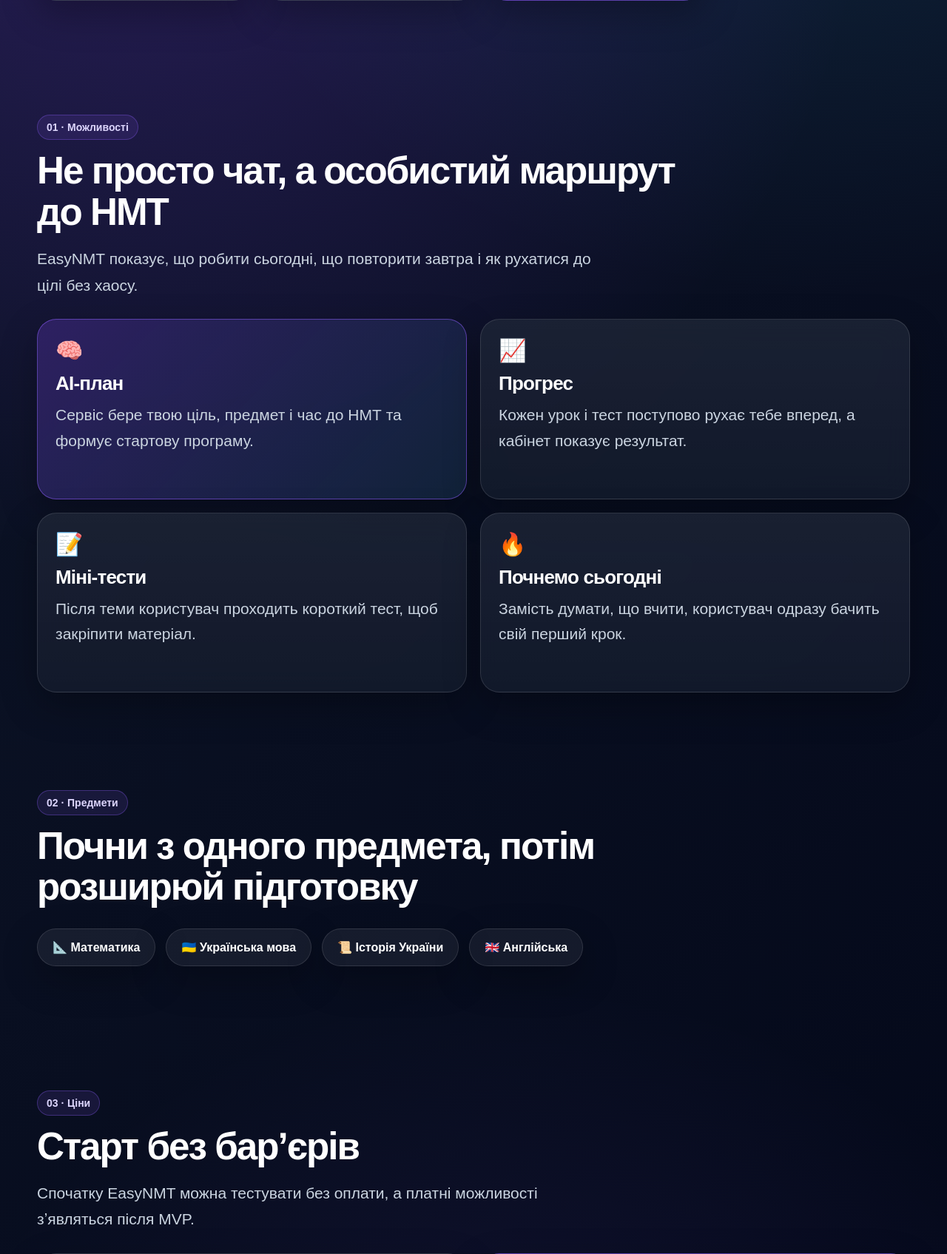
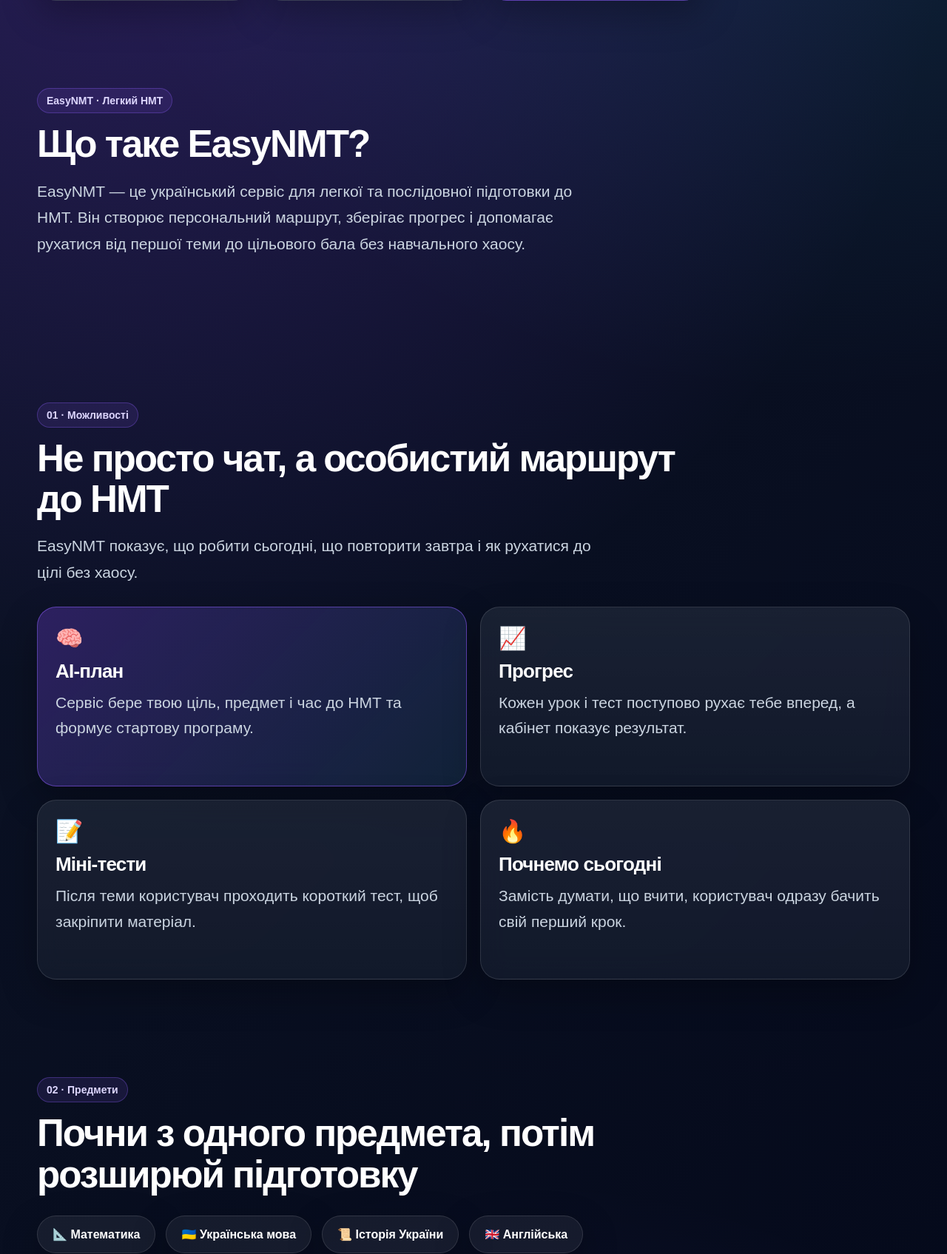
Before and after one commit to MaxTsimbal/EasyNMT, a Flask app: page / in a window 1280 px wide. Shown: the part 830-2525 px from the top of the page at 74% size. Run offline with Flask 3, Linux system fonts and the light colour scheme.

Commit message:
Add SEO for EasyNMT v0.9.4

```diff
--- a/app.py
+++ b/app.py
@@ -4,7 +4,7 @@
 from datetime import date as dt_date, datetime, timedelta
 from functools import wraps
 
-from flask import Flask, flash, redirect, render_template, request, session, url_for
+from flask import Flask, Response, flash, redirect, render_template, request, session, url_for
 from dotenv import load_dotenv
 from werkzeug.security import check_password_hash, generate_password_hash
 
@@ -1763,6 +1763,28 @@
     return render_template("beta_check.html", **get_user_data(), checks=checks)
 
 
+@app.route("/robots.txt")
+def robots_txt():
+    base_url = request.url_root.rstrip("/")
+    content = f"User-agent: *\nAllow: /\n\nSitemap: {base_url}/sitemap.xml\n"
+    return Response(content, mimetype="text/plain")
+
+
+@app.route("/sitemap.xml")
+def sitemap_xml():
+    base_url = request.url_root.rstrip("/")
+    content = f"""<?xml version="1.0" encoding="UTF-8"?>
+<urlset xmlns="http://www.sitemaps.org/schemas/sitemap/0.9">
+  <url>
+    <loc>{base_url}/</loc>
+    <changefreq>weekly</changefreq>
+    <priority>1.0</priority>
+  </url>
+</urlset>
+"""
+    return Response(content, mimetype="application/xml")
+
+
 @app.route("/health")
 def health_check():
     """Simple endpoint used by the hosting platform to verify the app is alive."""
--- a/config.py
+++ b/config.py
@@ -12,3 +12,4 @@
     OPENAI_MODEL = os.environ.get("OPENAI_MODEL", "gpt-4o-mini")
     OPENAI_DAILY_LIMIT = int(os.environ.get("OPENAI_DAILY_LIMIT", "40"))
     OPENAI_MAX_QUESTION_CHARS = int(os.environ.get("OPENAI_MAX_QUESTION_CHARS", "1500"))
+    GOOGLE_SITE_VERIFICATION = os.environ.get("GOOGLE_SITE_VERIFICATION", "").strip()
--- a/templates/base.html
+++ b/templates/base.html
@@ -5,14 +5,33 @@
     <meta charset="UTF-8">
     <meta name="viewport" content="width=device-width, initial-scale=1.0">
 
-    <title>{% block title %}EasyNMT{% endblock %}</title>
+    <title>{% block title %}EasyNMT — легка підготовка до НМТ з AI{% endblock %}</title>
 
     <meta name="theme-color" content="#6D28D9">
-    <meta name="description" content="EasyNMT v0.9.3 Public Ready — AI-платформа для персональної підготовки до НМТ зі збереженням акаунтів і прогресу.">
+    <meta name="description" content="{% block description %}EasyNMT — українська AI-платформа для персональної підготовки до НМТ з уроками, тестами та збереженням прогресу.{% endblock %}">
+    <meta name="robots" content="{% block robots %}noindex, nofollow{% endblock %}">
+
+    <link rel="canonical" href="{% block canonical %}{{ request.url_root.rstrip('/') }}{{ request.path }}{% endblock %}">
+
+    <meta property="og:locale" content="uk_UA">
+    <meta property="og:type" content="website">
+    <meta property="og:site_name" content="EasyNMT">
+    <meta property="og:title" content="{% block og_title %}EasyNMT — легка підготовка до НМТ з AI{% endblock %}">
+    <meta property="og:description" content="{% block og_description %}Персональний план підготовки до НМТ, уроки, тести та збереження прогресу в одному сервісі.{% endblock %}">
+    <meta property="og:url" content="{{ request.url_root.rstrip('/') }}{{ request.path }}">
+
+    <meta name="twitter:card" content="summary">
+    <meta name="twitter:title" content="EasyNMT — легка підготовка до НМТ з AI">
+    <meta name="twitter:description" content="Персональний план, уроки, тести та прогрес для підготовки до НМТ.">
+
+    {% if config.GOOGLE_SITE_VERIFICATION %}
+    <meta name="google-site-verification" content="{{ config.GOOGLE_SITE_VERIFICATION }}">
+    {% endif %}
 
     <link rel="stylesheet" href="{{ url_for('static', filename='css/style.css') }}">
     <link rel="stylesheet" href="{{ url_for('static', filename='css/navbar.css') }}">
 
+    {% block structured_data %}{% endblock %}
     {% block extra_css %}{% endblock %}
 </head>
 
--- a/templates/dashboard.html
+++ b/templates/dashboard.html
@@ -8,7 +8,7 @@
     <div class="logo">EasyNMT</div>
 
     <section class="dashboard-hero fade-up">
-        <span class="pill">v0.9.3 Public Ready</span>
+        <span class="pill">v0.9.4 SEO Ready</span>
         <h1>👋 {% if user_name %}Привіт, {{ user_name }}{% else %}Твій навчальний центр{% endif %}</h1>
         <p>
             EasyNMT готовий до великого етапу перед OpenAI: уроки, прогрес, XP, досягнення, бібліотека, план і персональні налаштування вже зібрані в один навчальний простір.
--- a/templates/index.html
+++ b/templates/index.html
@@ -1,7 +1,30 @@
 {% extends "base.html" %}
 
-{% block title %}
-EasyNMT | AI-підготовка до НМТ
+{% block title %}EasyNMT — легка підготовка до НМТ з AI{% endblock %}
+{% block description %}EasyNMT, або «Легкий НМТ», допомагає готуватися до НМТ за персональним планом: уроки, тести, AI-помічник і збереження прогресу.{% endblock %}
+{% block robots %}index, follow, max-image-preview:large, max-snippet:-1, max-video-preview:-1{% endblock %}
+{% block canonical %}{{ request.url_root.rstrip('/') }}/{% endblock %}
+{% block og_title %}EasyNMT — легка підготовка до НМТ з AI{% endblock %}
+{% block og_description %}Персональний план підготовки до НМТ, уроки, тести та прогрес в одному українському сервісі.{% endblock %}
+{% block structured_data %}
+<script type="application/ld+json">
+{
+  "@context": "https://schema.org",
+  "@type": "WebApplication",
+  "name": "EasyNMT",
+  "alternateName": "Легкий НМТ",
+  "url": "{{ request.url_root.rstrip('/') }}/",
+  "applicationCategory": "EducationalApplication",
+  "operatingSystem": "Web",
+  "inLanguage": "uk",
+  "description": "Українська AI-платформа для персональної підготовки до НМТ з уроками, тестами та збереженням прогресу.",
+  "offers": {
+    "@type": "Offer",
+    "price": "0",
+    "priceCurrency": "UAH"
+  }
+}
+</script>
 {% endblock %}
 
 {% block content %}
@@ -77,6 +100,14 @@
     </main>
 
 </div>
+
+<section id="about" class="landing-section compact-section">
+    <div class="section-header">
+        <span>EasyNMT · Легкий НМТ</span>
+        <h2>Що таке EasyNMT?</h2>
+        <p>EasyNMT — це український сервіс для легкої та послідовної підготовки до НМТ. Він створює персональний маршрут, зберігає прогрес і допомагає рухатися від першої теми до цільового бала без навчального хаосу.</p>
+    </div>
+</section>
 
 <section id="features" class="landing-section">
     <div class="section-header">
```
Also changed, not shown: PROJECT_STATUS.md (+4 -1 lines), SEO_SETUP.md (added, +27 -0 lines), CHANGELOG.md, 1 other file.
